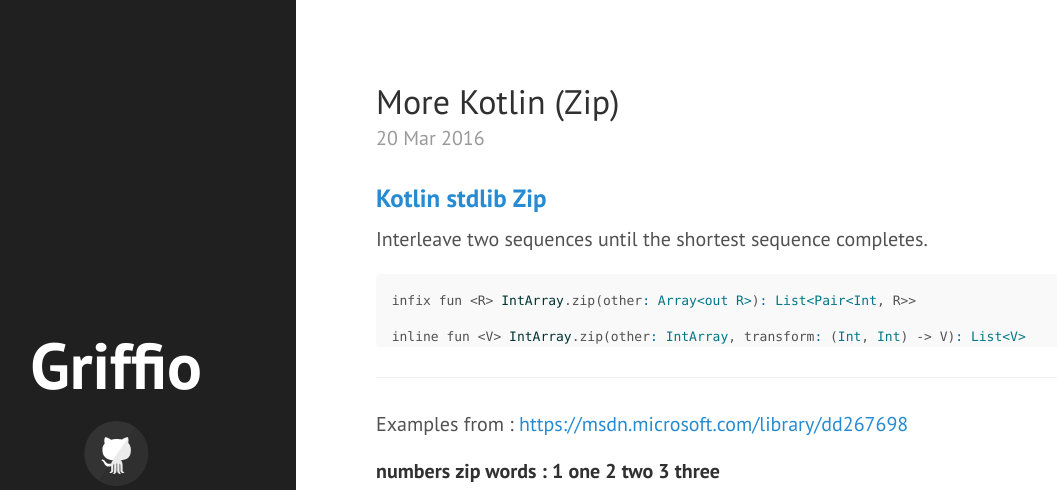
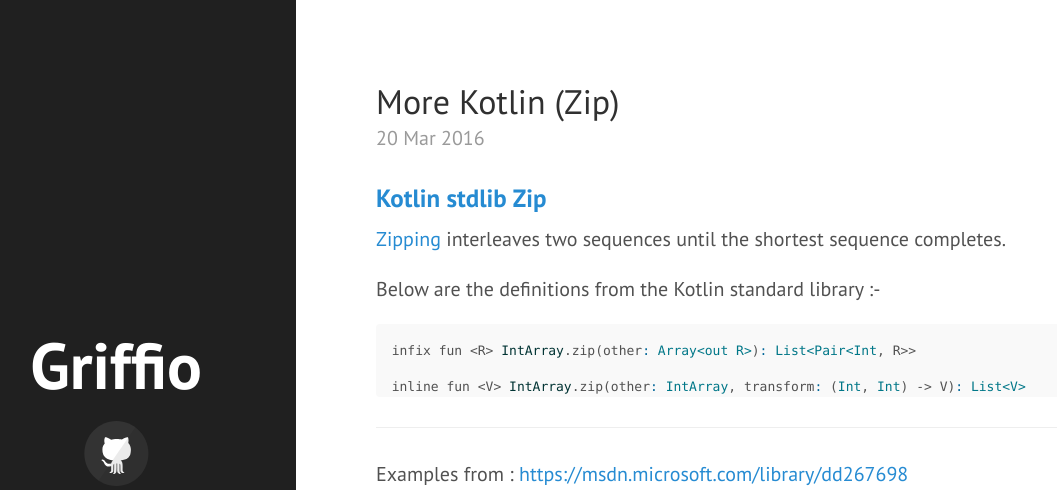
Before and after one commit to griffio/griffio.github.io, a Jekyll site: the page built from _posts/2016-03-20-More-Kotlin.md, in a window 1280 px wide and 900 px high, cut to the strip 0-490 px from the top of the window. Shown: the whole strip, without its empty margins (64-1121 px from the left). Built offline with Jekyll 4.4.1, drawn with Linux system fonts in a browser that asks for light colours; some web fonts are replaced.

Commit message:
Update 2016-03-20-More-Kotlin.md

```diff
--- a/_posts/2016-03-20-More-Kotlin.md
+++ b/_posts/2016-03-20-More-Kotlin.md
@@ -9,7 +9,9 @@
 
 ### [Kotlin stdlib Zip](https://kotlinlang.org/api/latest/jvm/stdlib/kotlin.collections/zip.html)
 
-Interleave two sequences until the shortest sequence completes.
+[Zipping](https://en.wikipedia.org/wiki/Convolution_(computer_science)) interleaves two sequences until the shortest sequence completes.
+
+Below are the definitions from the Kotlin standard library :-
 
 ~~~ scala
 
```
